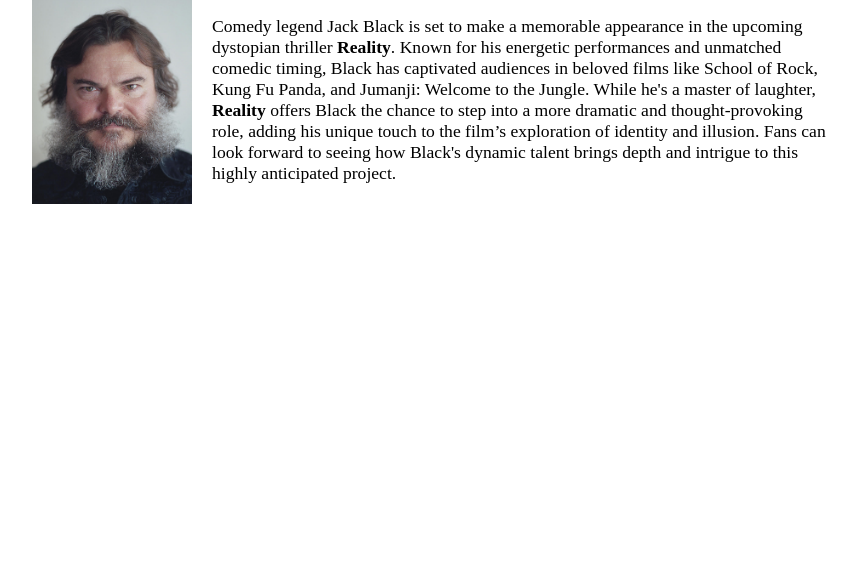
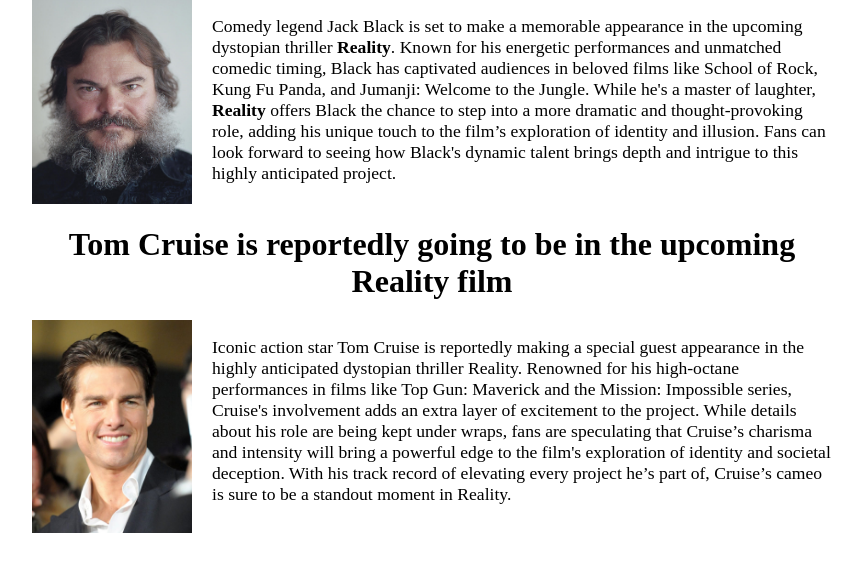
Before and after one commit to ODog235/reality, a plain HTML site: page blog.html in a window 1280 px wide. Shown: the part 684-1256 px from the top of the page, without its empty margins (208-1069 px from the left). Before the commit the page ends 888 px from the top, so only its background shows below. Drawn offline with Linux system fonts and the light colour scheme.

Commit message:
add tom cruise and about page

```diff
--- a/blog.html
+++ b/blog.html
@@ -34,11 +34,21 @@
     <div style="display: flex; flex-direction: column; align-items: center; margin: 0 auto; max-width: 800px;">
       <h1 style="text-align: center; margin-bottom: 20px;">Jack Black makes an appearance in the upcoming Reality film</h1>
       <div style="display: flex; align-items: flex-start; width: 100%; text-align: left;">
-        <img src="jackblack.jpg" alt="Chris Pratt" style="width: 20%; height: auto; margin-right: 20px;">
+        <img src="jackblack.jpg" alt="Jack Black" style="width: 20%; height: auto; margin-right: 20px;">
         <p style="font-size: 110%;">
           Comedy legend Jack Black is set to make a memorable appearance in the upcoming dystopian thriller <strong>Reality</strong>. Known for his energetic performances and unmatched comedic timing, Black has captivated audiences in beloved films like School of Rock, Kung Fu Panda, and Jumanji: Welcome to the Jungle. While he's a master of laughter, <strong>Reality</strong> offers Black the chance to step into a more dramatic and thought-provoking role, adding his unique touch to the film’s exploration of identity and illusion. Fans can look forward to seeing how Black's dynamic talent brings depth and intrigue to this highly anticipated project.
         </p>
       </div>
     </div>
+    <div style="display: flex; flex-direction: column; align-items: center; margin: 0 auto; max-width: 800px;">
+      <h1 style="text-align: center; margin-bottom: 20px;">Tom Cruise is reportedly going to be in the upcoming Reality film </h1>
+      <div style="display: flex; align-items: flex-start; width: 100%; text-align: left;">
+        <img src="tom_cruise.jpg" alt="Tom Cruise" style="width: 20%; height: auto; margin-right: 20px;">
+        <p style="font-size: 110%;">
+          Iconic action star Tom Cruise is reportedly making a special guest appearance in the highly anticipated dystopian thriller Reality. Renowned for his high-octane performances in films like Top Gun: Maverick and the Mission: Impossible series, Cruise's involvement adds an extra layer of excitement to the project. While details about his role are being kept under wraps, fans are speculating that Cruise’s charisma and intensity will bring a powerful edge to the film's exploration of identity and societal deception. With his track record of elevating every project he’s part of, Cruise’s cameo is sure to be a standout moment in Reality.
+        <br><br><br><br><br>
+        </p>
+      </div>
+    </div>
   </li>
 </ul>
```
Also changed, not shown: about.html (+4 -0 lines), tom_cruise.jpg (added).
